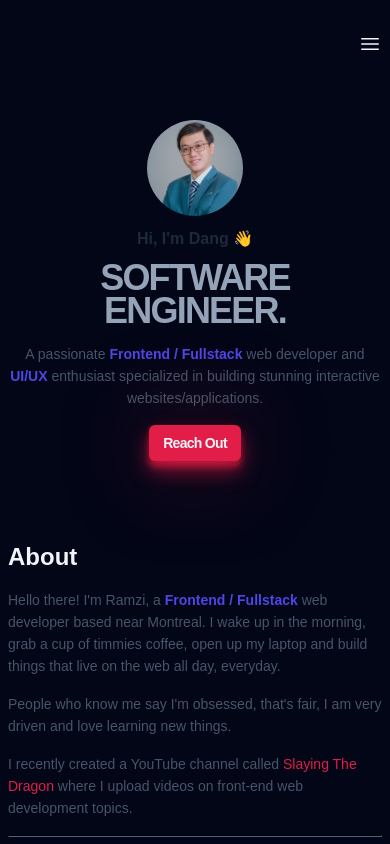
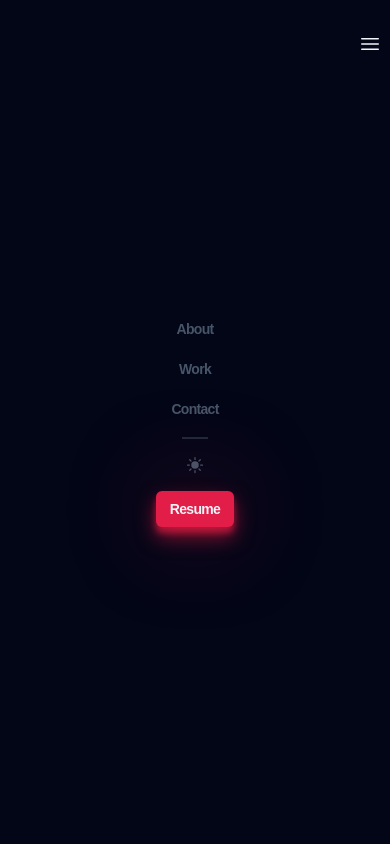
Before and after one commit to dangpvo/Portfolio-Minimal, a website built with Vite: page index.html in a window 390 px wide. Both pictures are taken after a click on the button 370 px from the left and 44 px from the top of the page. Shown: the top 844 px of the page. Built offline with nearby package versions, Linux system fonts and the light colour scheme; a web font is replaced by a local one.

Commit message:
feat: finish mobile navigation menu with events and scrolling feature

```diff
--- a/index.html
+++ b/index.html
@@ -50,6 +50,42 @@
         </button>
       </nav>
     </header>
+
+    <!-- Mobile Navigation -->
+    <div class="mobile-nav">
+      <nav>
+        <ul class="mobile-nav__menu">
+          <li>
+            <a href="#about" class="mobile-nav__link">About</a>
+          </li>
+          <li>
+            <a href="#featured" class="mobile-nav__link">Work</a>
+          </li>
+          <li>
+            <a href="#contact" class="mobile-nav__link">Contact</a>
+          </li>
+          <li class="mobile-nav__link-line"></li>
+          <li>
+            <button class="mobile-nav__sun">
+              <svg
+                xmlns="http://www.w3.org/2000/svg"
+                viewBox="0 0 24 24"
+                fill="currentColor"
+              >
+                <path
+                  d="M12 2.25a.75.75 0 0 1 .75.75v2.25a.75.75 0 0 1-1.5 0V3a.75.75 0 0 1 .75-.75ZM7.5 12a4.5 4.5 0 1 1 9 0 4.5 4.5 0 0 1-9 0ZM18.894 6.166a.75.75 0 0 0-1.06-1.06l-1.591 1.59a.75.75 0 1 0 1.06 1.061l1.591-1.59ZM21.75 12a.75.75 0 0 1-.75.75h-2.25a.75.75 0 0 1 0-1.5H21a.75.75 0 0 1 .75.75ZM17.834 18.894a.75.75 0 0 0 1.06-1.06l-1.59-1.591a.75.75 0 1 0-1.061 1.06l1.59 1.591ZM12 18a.75.75 0 0 1 .75.75V21a.75.75 0 0 1-1.5 0v-2.25A.75.75 0 0 1 12 18ZM7.758 17.303a.75.75 0 0 0-1.061-1.06l-1.591 1.59a.75.75 0 0 0 1.06 1.061l1.591-1.59ZM6 12a.75.75 0 0 1-.75.75H3a.75.75 0 0 1 0-1.5h2.25A.75.75 0 0 1 6 12ZM6.697 7.757a.75.75 0 0 0 1.06-1.06l-1.59-1.591a.75.75 0 0 0-1.061 1.06l1.59 1.591Z"
+                />
+              </svg>
+            </button>
+          </li>
+          <li>
+            <a href="#" class="mobile-nav__btn btn">Resume</a>
+          </li>
+        </ul>
+      </nav>
+    </div>
+    <!-- End Mobile Navigation -->
+
     <main>
       <section class="hero container">
         <img class="hero__img" src="/avatarHome.jpg" alt="Profile picture" />
@@ -63,7 +99,7 @@
         </p>
         <a class="hero__btn btn" href="#contact">Reach Out</a>
       </section>
-      <section class="about container section">
+      <section id="about" class="about container section">
         <div class="about__content">
           <h2 class="about__title">About</h2>
           <p class="about__description">
@@ -104,7 +140,7 @@
           />
         </div>
       </section>
-      <section class="featured container section">
+      <section id="featured" class="featured container section">
         <h3 class="featured__subtitle">Featured project</h3>
         <div class="featured__wrapper">
           <h2 class="featured__title">Project</h2>
@@ -177,7 +213,7 @@
           </div>
         </div>
       </section>
-      <section class="work container section">
+      <section id="work" class="work container section">
         <h2 class="work__title">Projects</h2>
         <p class="work__description">
           Lorem ipsum dolor sit amet consectetur adipisicing elit. Ex, tempore
@@ -307,7 +343,7 @@
           </div>
         </div>
       </section>
-      <section class="contact container section">
+      <section id="contact" class="contact container section">
         <h2 class="contact__title">Get In Contact</h2>
         <p class="contact__description">
           Whether you are starting a project, have business inquiries or just
--- a/src/main.js
+++ b/src/main.js
@@ -7,5 +7,10 @@ import "../styles/components/featured.css";
 import "../styles/components/work.css";
 import "../styles/components/contact.css";
 import "../styles/components/footer.css";
+import "../styles/components/mobile-nav.css";
 
 import "../styles/utils.css";
+
+import mobileNav from "./utils/mobile-nav";
+
+mobileNav();
--- /dev/null
+++ b/src/utils/mobile-nav.js
@@ -0,0 +1,35 @@
+const mobileNav = () => {
+  const headerBars = document.querySelector(".header__bars");
+  const mobileNav = document.querySelector(".mobile-nav");
+  const mobileLinks = document.querySelectorAll(".mobile-nav__link");
+
+  let isMobileNavOpen = false;
+
+  function showMobileNav() {
+    mobileNav.style.display = "flex";
+    document.body.style.overflowY = "hidden";
+  }
+
+  function hideMobileNav() {
+    mobileNav.style.display = "none";
+    document.body.style.overflowY = "auto";
+  }
+
+  headerBars.addEventListener("click", function () {
+    isMobileNavOpen = !isMobileNavOpen;
+    if (isMobileNavOpen) {
+      showMobileNav();
+    } else {
+      hideMobileNav();
+    }
+  });
+
+  mobileLinks.forEach(function (link) {
+    link.addEventListener("click", function () {
+      isMobileNavOpen = false;
+      hideMobileNav();
+    });
+  });
+};
+
+export default mobileNav;
--- a/styles/components/header.css
+++ b/styles/components/header.css
@@ -3,6 +3,8 @@
   justify-content: flex-end;
   align-items: center;
   padding-block: 2rem;
+  position: relative;
+  z-index: 9999;
 }
 
 .header__menu {
--- /dev/null
+++ b/styles/components/mobile-nav.css
@@ -0,0 +1,52 @@
+.mobile-nav {
+  position: absolute;
+  top: 0;
+  left: 0;
+  z-index: 999;
+  width: 100%;
+  height: 100%;
+  background-color: var(--clr-dark);
+  display: none;
+  justify-content: center;
+  align-items: center;
+  text-align: center;
+}
+
+.mobile-nav__menu {
+  list-style: none;
+  padding: 0;
+  display: flex;
+  flex-direction: column;
+  justify-content: center;
+  align-items: center;
+  gap: 1rem;
+}
+
+.mobile-nav__link {
+  font-size: var(--size-sm);
+  text-decoration: none;
+  font-weight: 600;
+  color: var(--clr-slate600);
+  letter-spacing: -0.05em;
+  transition: color 0.3s;
+}
+
+.mobile-nav__link:hover {
+  color: var(--clr-rose);
+}
+
+.mobile-nav__link-line {
+  border: 1px solid var(--clr-slate800);
+  padding-right: 1.5rem;
+}
+
+.mobile-nav__sun {
+  display: block;
+  width: var(--size-xl);
+  height: var(--size-xl);
+  color: var(--clr-slate600);
+}
+
+.mobile-nav__btn {
+  font-size: var(--size-sm);
+}
```
